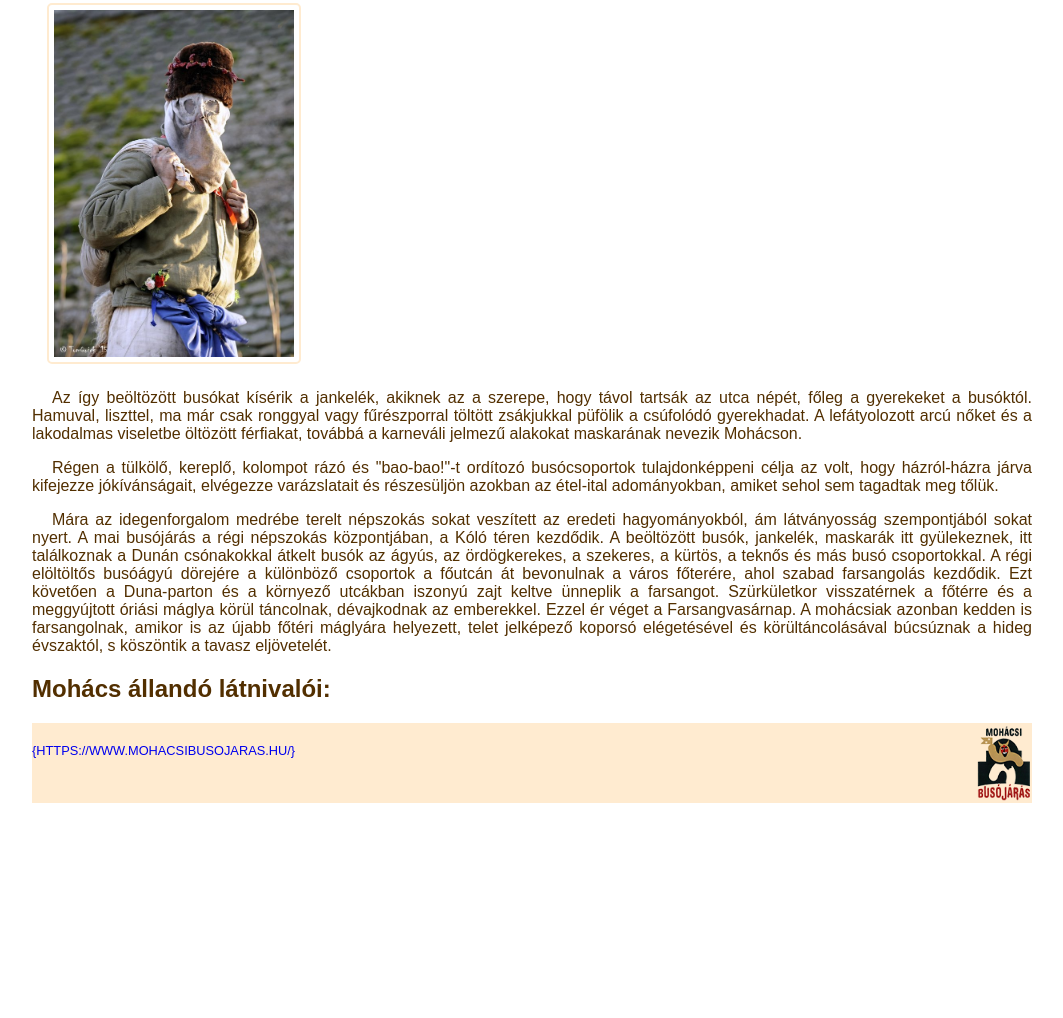
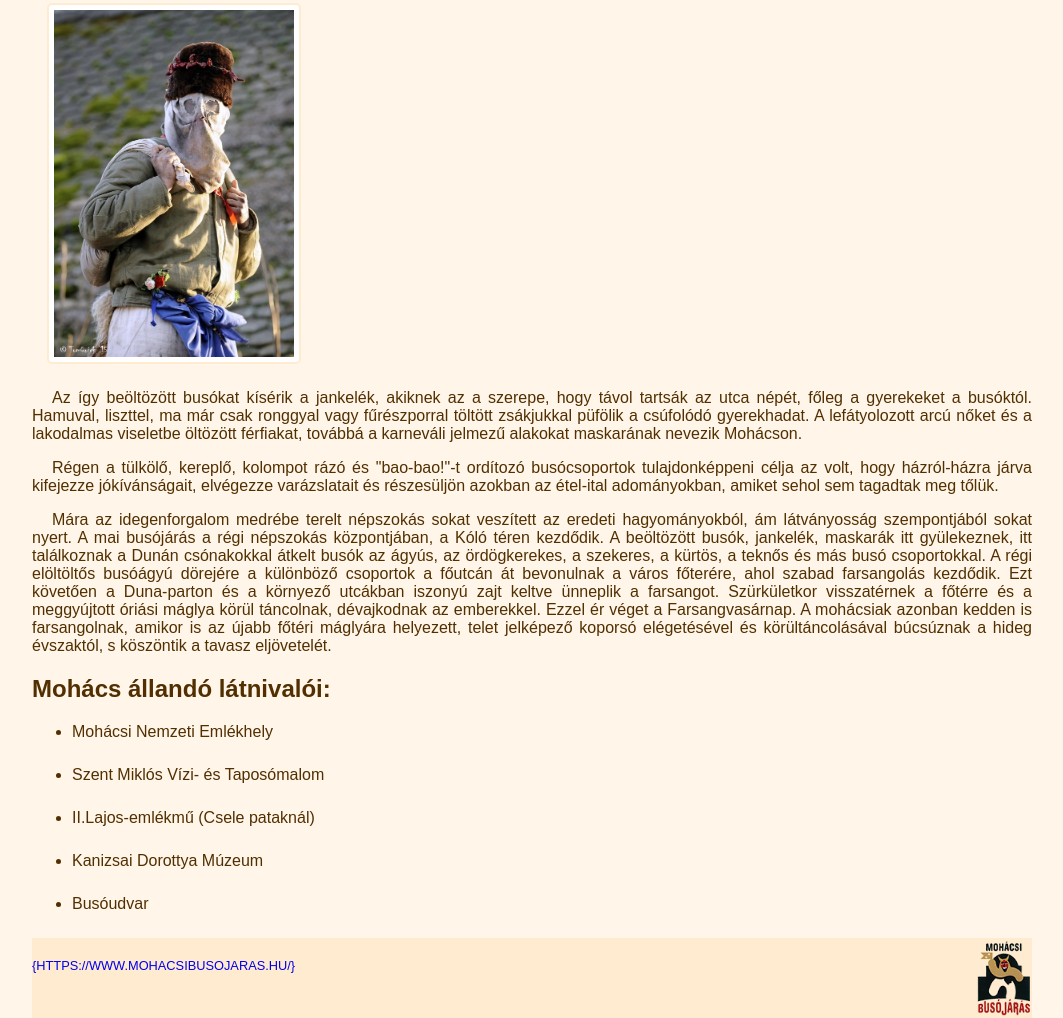
Before and after one commit to Linderrm/IKTproject10c, a plain HTML site: page l.m busó/buso.html in a window 1280 px wide. Shown: the part 708-1726 px from the top of the page, without its empty margins (108-1171 px from the left). Before the commit the page ends 1511 px from the top, so only its background shows below. Drawn offline with Linux system fonts and the light colour scheme.

Commit message:
felsorolas

```diff
--- a/l.m busó/buso.css
+++ b/l.m busó/buso.css
@@ -5,6 +5,7 @@ body {
 	max-width: 1000px;
 	text-align: justify;
 	color: #522F00;
+	background-color: #FFF5E8;
 }
 
 p:first-letter {
--- a/l.m busó/buso.html
+++ b/l.m busó/buso.html
@@ -29,6 +29,13 @@
 <p>Mára az idegenforgalom medrébe terelt népszokás sokat veszített az eredeti hagyományokból, ám látványosság szempontjából sokat nyert. A mai busójárás a régi népszokás központjában, a Kóló téren kezdődik. A beöltözött busók, jankelék, maskarák itt gyülekeznek, itt találkoznak a Dunán csónakokkal átkelt busók az ágyús, az ördögkerekes, a szekeres, a kürtös, a teknős és más busó csoportokkal. A régi elöltöltős busóágyú dörejére a különböző csoportok a főutcán át bevonulnak a város főterére, ahol szabad farsangolás kezdődik. Ezt követően a Duna-parton és a környező utcákban iszonyú zajt keltve ünneplik a farsangot. Szürkületkor visszatérnek a főtérre és a meggyújtott óriási máglya körül táncolnak, dévajkodnak az emberekkel. Ezzel ér véget a Farsangvasárnap. A mohácsiak azonban kedden is farsangolnak, amikor is az újabb főtéri máglyára helyezett, telet jelképező koporsó elégetésével és körültáncolásával búcsúznak a hideg évszaktól, s köszöntik a tavasz eljövetelét.</p>
 
 <h2>Mohács állandó látnivalói:</h2>
+<ul>
+    <li>Mohácsi Nemzeti Emlékhely</li>
+    <li>Szent Miklós Vízi- és Taposómalom</li>
+    <li>II.Lajos-emlékmű (Csele pataknál)</li>
+    <li>Kanizsai Dorottya Múzeum</li>
+    <li>Busóudvar</li>
+</ul>
     </section>
 <footer>
     <a href="{https://www.mohacsibusojaras.hu/}">{https://www.mohacsibusojaras.hu/}</a>
```
